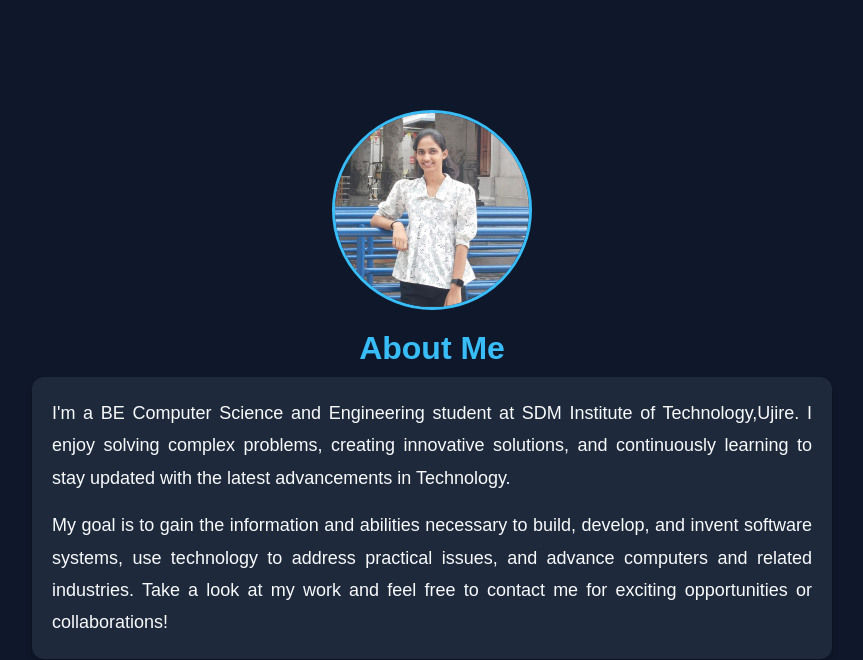
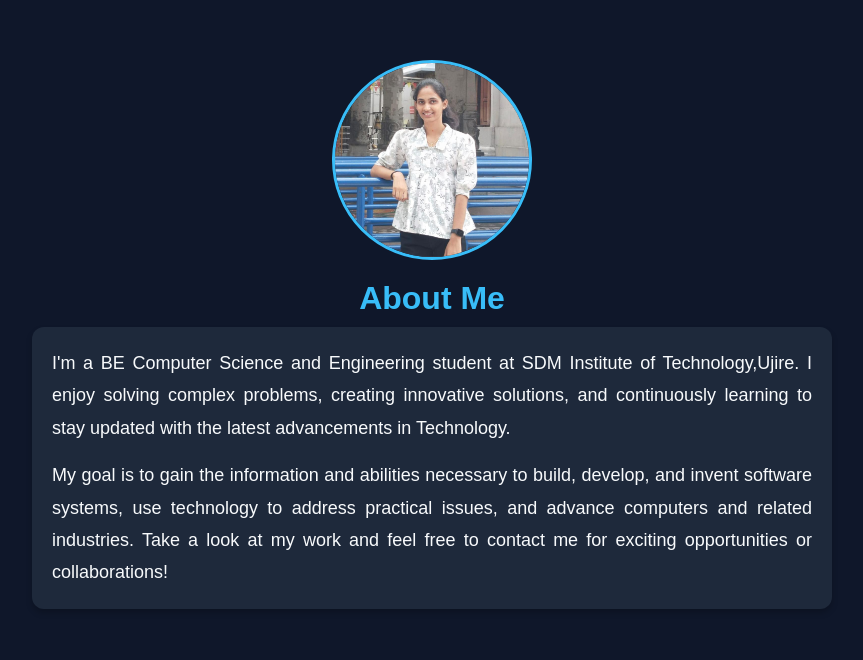
Before and after one commit to SAKSHITK/my_portfolio, a React (Create React App) app in the folder frontend/: page / in a window 1280 px wide. Shown: the part 860-1520 px from the top of the page, without its empty margins (208-1071 px from the left). Built offline with nearby package versions, Linux system fonts and the light colour scheme.

Commit message:
Update About.jsx

```diff
--- a/frontend/src/components/About.jsx
+++ b/frontend/src/components/About.jsx
@@ -7,8 +7,9 @@ const About = () => {
       id="about"
       className="about-section"
       style={{
+        marginTop:"-50px",
         marginBottom: "0px",
-        padding: "80px 80px",           // same padding as Home
+        padding: "80px 40px",           // same padding as Home
         textAlign: "center",            // center text
         backgroundColor: "#0f172a",     // same bg as Home
         color: "#f8fafc",               // same text color as Home             // fill height like Home
```
